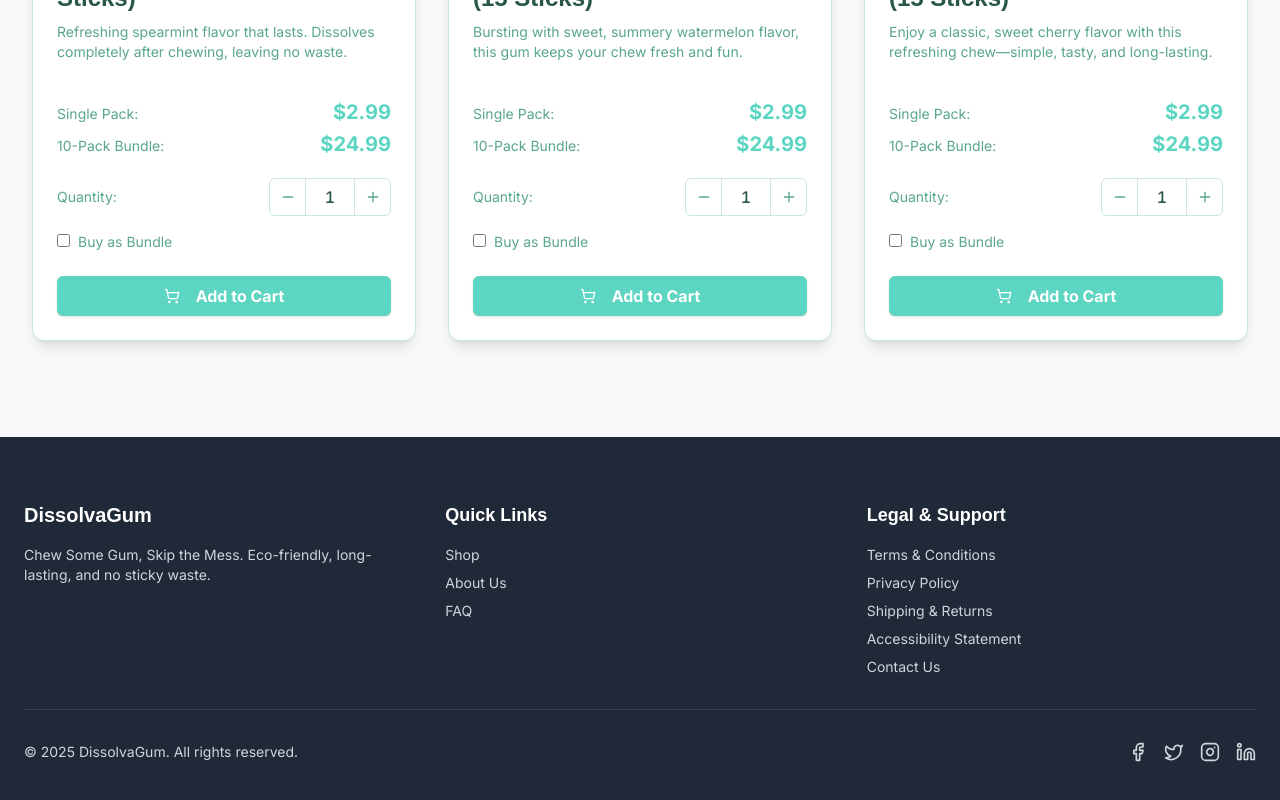
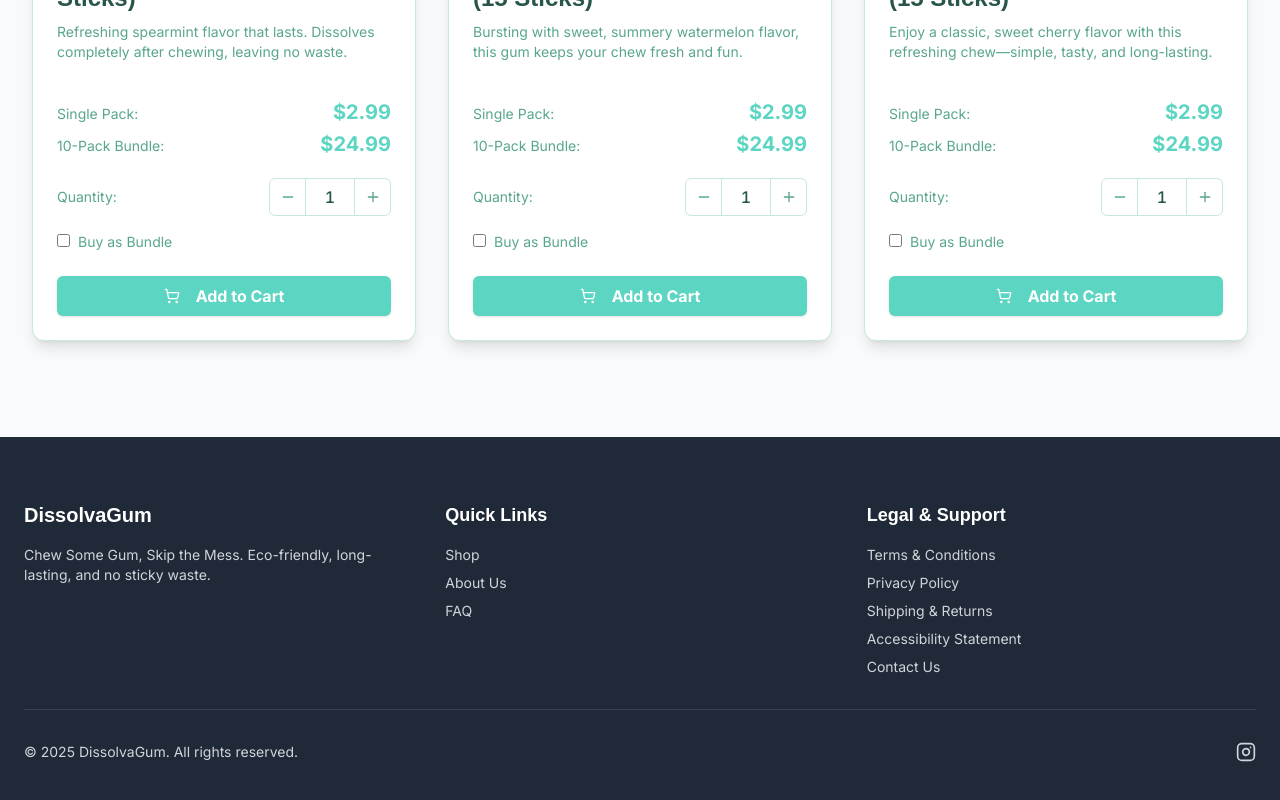
Before and after one commit to TAKIS21345/dissolvagum, a Next.js app: page /shop in a window 1280 px wide. Shown: the part 575-1375 px from the top of the page. Built offline with nearby package versions, Linux system fonts and the light colour scheme; a web font is replaced by a local one.

Commit message:
added analytics

```diff
--- a/package.json
+++ b/package.json
@@ -47,6 +47,7 @@
     "@react-three/drei": "^10.0.7",
     "@react-three/fiber": "^9.1.2",
     "@types/three": "^0.176.0",
+    "@vercel/analytics": "^1.5.0",
     "caniuse-lite": "1.0.30001281",
     "class-variance-authority": "^0.7.1",
     "clsx": "^2.1.1",
@@ -89,5 +90,5 @@
     "typescript": "^5",
     "wrangler": "^3.102.0"
   },
-  "packageManager": "pnpm@10.0.0-rc.2+sha512.b6e59b96f90ca92449ac2f6dca9b430880448fc97d21f0fa9200e3d5ddb5289ad535255400554f7f3486e2d60058492161aaa9b58828e81f50c096718be9d156"
+  "packageManager": "pnpm@10.11.0"
 }
--- a/src/app/layout.tsx
+++ b/src/app/layout.tsx
@@ -2,6 +2,7 @@
 import { Inter } from "next/font/google";
 import "./globals.css";
 import ClientProviders from "@/components/ClientProviders"; // Import the new ClientProviders component
+import { Analytics } from '@vercel/analytics/next';
 
 const inter = Inter({ subsets: ["latin"] });
 
@@ -60,6 +61,7 @@
       <body className={`${inter.className} bg-gray-50 dark:bg-gray-900 transition-colors duration-300`}>
         <ClientProviders>
           {children}
+          <Analytics />
         </ClientProviders>
         {/* Placeholders for global scripts moved to ClientProviders or specific pages if they need client-side logic */}
       </body>
--- a/src/app/shop/page.tsx
+++ b/src/app/shop/page.tsx
@@ -12,9 +12,6 @@
 		name: "DissolvaGum - Spearmint (15 Sticks)",
 		images: [
 			"/dissolvagum-spearmint-pack.png",
-			"/dissolvagum-spearmint-front.png",
-			"/placeholder-gum-texture.png",
-			"/placeholder-gum-dissolve.png",
 		],
 		priceSingle: 2.99,
 		priceBundle: 24.99,
--- a/src/components/Footer.tsx
+++ b/src/components/Footer.tsx
@@ -1,7 +1,7 @@
 "use client";
 
 import Link from 'next/link';
-import { Facebook, Twitter, Instagram, Linkedin } from 'lucide-react';
+import { Instagram } from 'lucide-react';
 
 const Footer = () => {
   return (
@@ -38,10 +38,7 @@
             &copy; {new Date().getFullYear()} DissolvaGum. All rights reserved.
           </p>
           <div className="flex space-x-4">
-            <a href="#" aria-label="Facebook" className="hover:text-teal-400 transition-colors"><Facebook size={20}/></a>
-            <a href="#" aria-label="Twitter" className="hover:text-teal-400 transition-colors"><Twitter size={20}/></a>
-            <a href="#" aria-label="Instagram" className="hover:text-teal-400 transition-colors"><Instagram size={20}/></a>
-            <a href="#" aria-label="LinkedIn" className="hover:text-teal-400 transition-colors"><Linkedin size={20}/></a>
+            <a href="" aria-label="Instagram" className="hover:text-teal-400 transition-colors"><Instagram size={20}/></a>
           </div>
         </div>
       </div>
```
Also changed, not shown: 1 other file (tests, documents, lock files or other folders).
